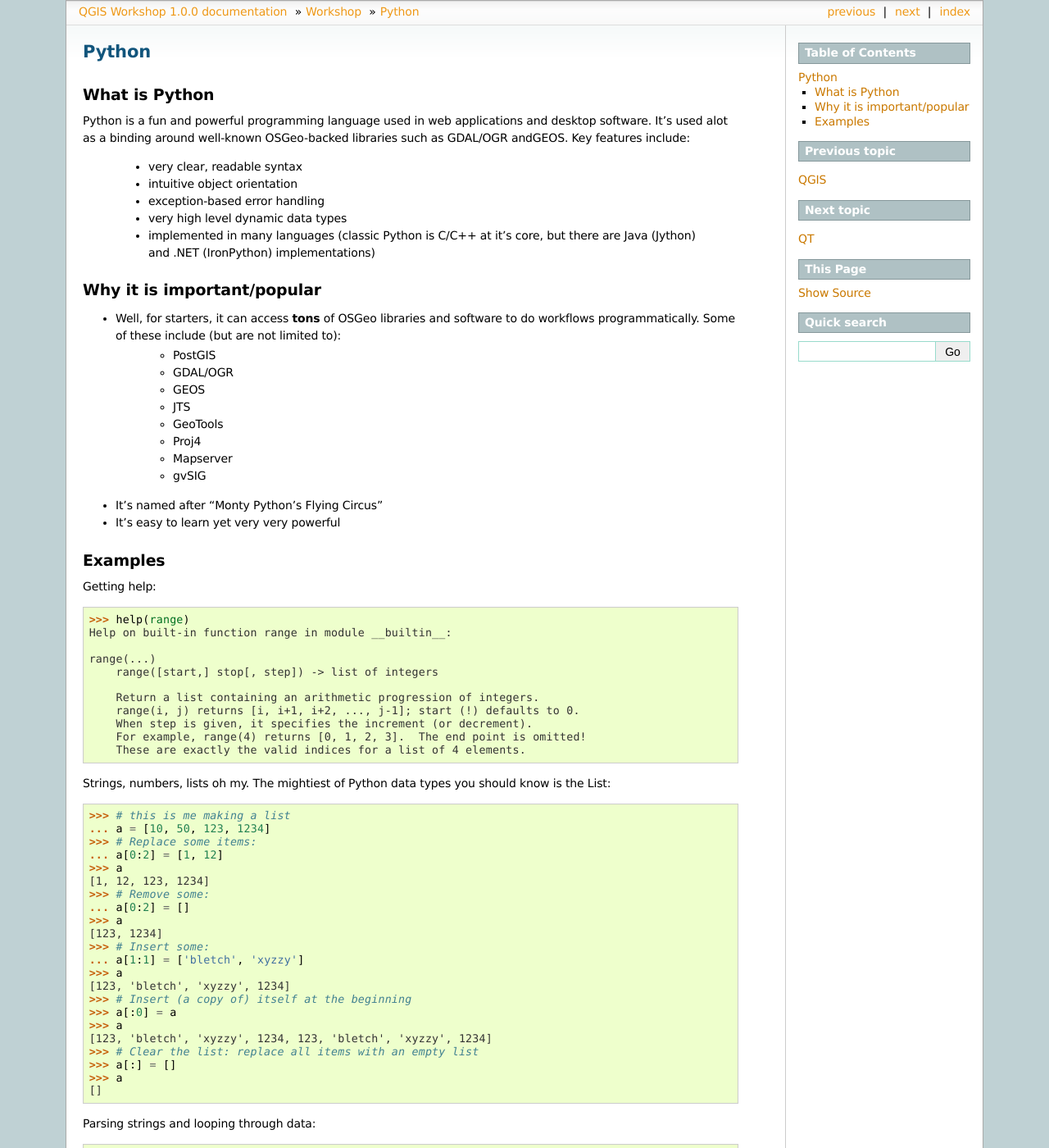
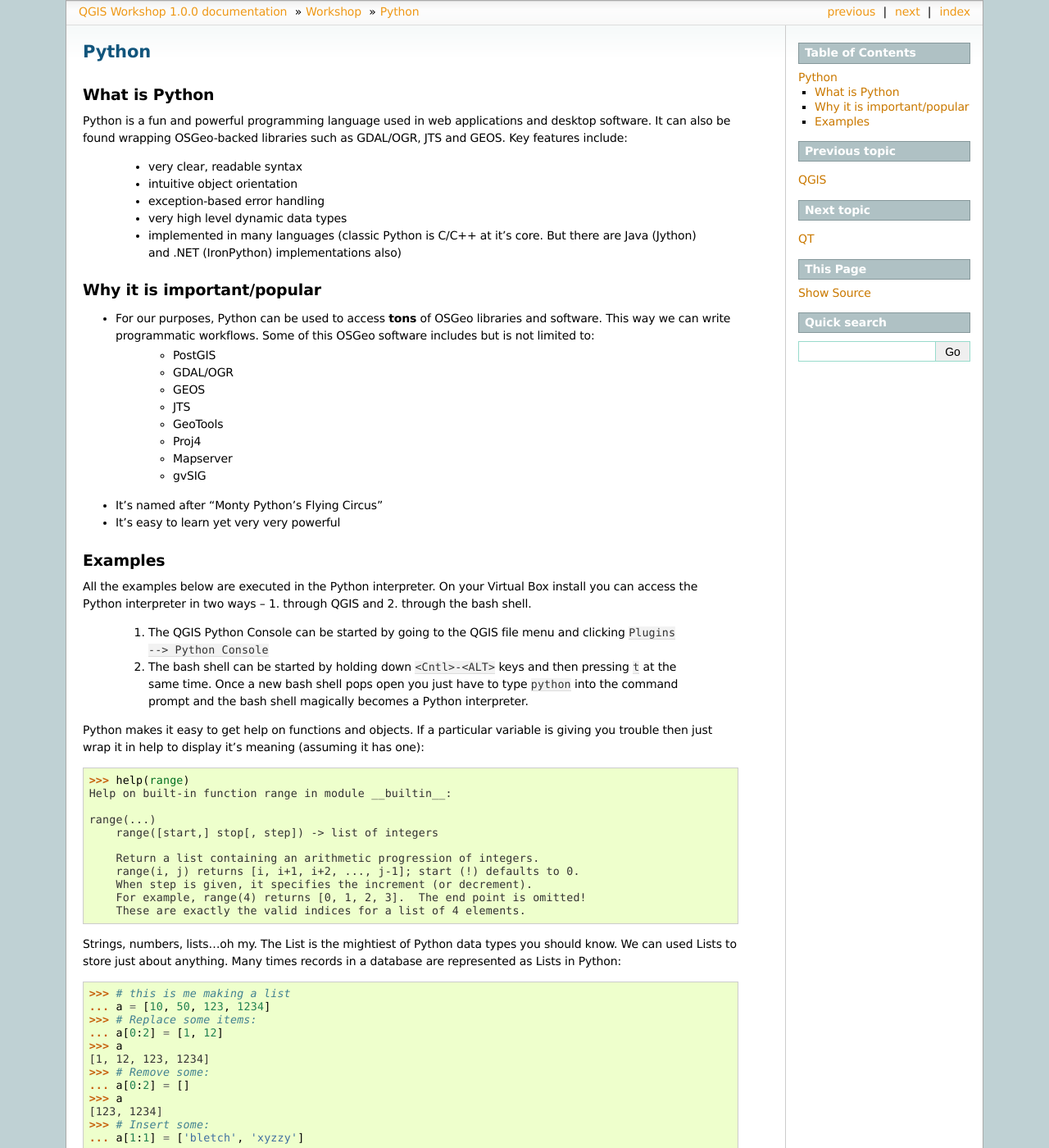
Before and after one commit to cugos/qgisworkshop_org, a Sphinx documentation site: the page built from docs/source/workshop/python.rst, in a window 1280 px wide and 1400 px high. Shown: the whole window at 82% size. Built offline with Sphinx 7.4.7, drawn with Linux system fonts in a browser that asks for light colours; pages that are not in the unit, such as notebooks, are missing from menus; some of the changed text lies outside the part shown.

Commit message:
Made some changes to python.rst

```diff
--- a/docs/source/workshop/python.rst
+++ b/docs/source/workshop/python.rst
@@ -5,18 +5,18 @@
 What is Python
 --------------
 
-Python is a fun and powerful programming language used in web applications and desktop software. It's used alot as a binding around well-known OSGeo-backed libraries such as GDAL/OGR andGEOS. Key features include:
+Python is a fun and powerful programming language used in web applications and desktop software. It can also be found wrapping OSGeo-backed libraries such as GDAL/OGR, JTS and GEOS. Key features include:
 
     * very clear, readable syntax
     * intuitive object orientation
     * exception-based error handling
     * very high level dynamic data types
-    * implemented in many languages (classic Python is C/C++ at it's core, but there are Java (Jython) and .NET (IronPython) implementations)
+    * implemented in many languages (classic Python is C/C++ at it's core. But there are Java (Jython) and .NET (IronPython) implementations also)
 
 Why it is important/popular
 ---------------------------
 
-* Well, for starters, it can access \  **tons** \ of OSGeo libraries and software to do workflows programmatically. Some of these include (but are not limited to):
+* For our purposes, Python can be used to access \  **tons** \ of OSGeo libraries and software. This way we can write programmatic workflows. Some of this OSGeo software includes but is not limited to:
     - PostGIS
     - GDAL/OGR
     - GEOS
@@ -32,8 +32,13 @@
 
 Examples
 -----------
+All the examples below are executed in the Python interpreter. On your Virtual Box install you can access the Python interpreter in two ways -- 1. through QGIS and 2. through the bash shell.
 
-Getting help::
+    1. The QGIS Python Console can be started by going to the QGIS file menu and clicking\  ``Plugins --> Python Console`` \
+
+    2. The bash shell can be started by holding down\  ``<Cntl>-<ALT>`` \keys and then pressing\  ``t`` \at the same time. Once a new bash shell pops open you just have to type\  ``python`` \into the command prompt and the bash shell magically becomes a Python interpreter.
+
+Python makes it easy to get help on functions and objects. If a particular variable is giving you trouble then just wrap it in help to display it's meaning (assuming it has one)::
 
     >>> help(range)
     Help on built-in function range in module __builtin__:
@@ -48,7 +53,7 @@
         These are exactly the valid indices for a list of 4 elements.
 
 
-Strings, numbers, lists oh my. The mightiest of Python data types you should know is the List::
+Strings, numbers, lists...oh my. The List is the mightiest of Python data types you should know. We can used Lists to store just about anything. Many times records in a database are represented as Lists in Python::
 
     >>> # this is me making a list
     ... a = [10, 50, 123, 1234]
@@ -74,10 +79,9 @@
     []
 
 
-Parsing strings and looping through data::
+An example of parsing strings and looping through data using Lists::
 
     >>> # basic for loop
-    >>> for i in range(20): print  i
     >>> for i in range(1,10): print i
     ...
     1
@@ -100,18 +104,26 @@
     ['I', ' ', 'l', 'o', 'v', 'e', ' ', 'm', 'a', 'p', 's', ' ', 'a', 'n', 'd', ' ', 'I', ' ', 'c', 'a', 'n', 'n', 'o', 't', ' ', 'l', 'i', 'e']
 
 
-Functions::
+Here's an example you might actually see at work. Let's build database parameters that we want to pass to a function. In this example the first code that executes is\  ``if __name__ == "__main__":`` \. On Linux systems (e.g. Ubuntu) we can execute this script without opening the Python interpreter (Yah!). Copy the code below into a text file and save it as\  ``test.py`` \in some directory. Then open up a bash shell and\  ``cd`` \to that directory and type in the command prompt:\  ``python test.py`` \. Your script will execute and return the following single string:\  ``pwd=secret;database=master;uid=sa;server=gcorradini`` \. Now you try::
 
     def buildConnectionString(params):
         """Build a connection string from a dictionary of parameters.
 
         Returns string."""
         return ";".join(["%s=%s" % (k, v) for k, v in params.items()])
-
-    if __name__ == "__main__":
-        myParams = {"server":"mpilgrim", \
+if __name__ == "__main__": myParams = {"server":"gcorradini", \
                         "database":"master", \
                         "uid":"sa", \
                         "pwd":"secret" \
                         }
+
         print buildConnectionString(myParams)
+
+
+Here's some good resources to get you started on the Pythonic ninja track:
+
+    `Dive into Python <http://diveintopython.org/toc/index.html>`_
+
+    `How to Think Like a Computer Scientist <http://greenteapress.com/thinkpython/html/index.html>`_
+
+    `The Python Tutorial <http://docs.python.org/tutorial/>`_ \# this is the official one
```
